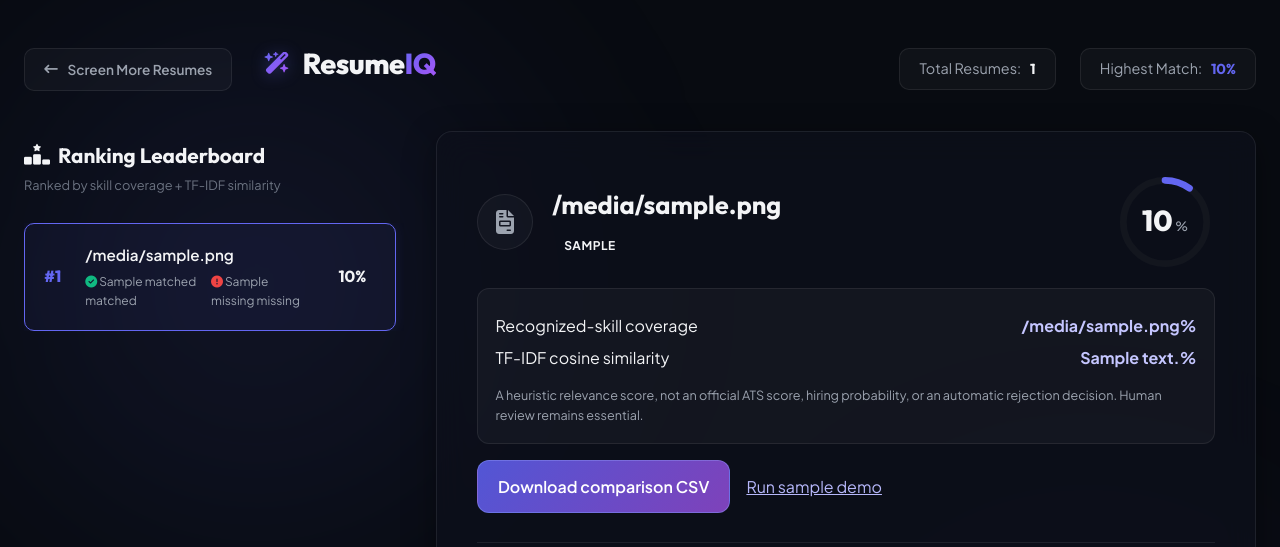
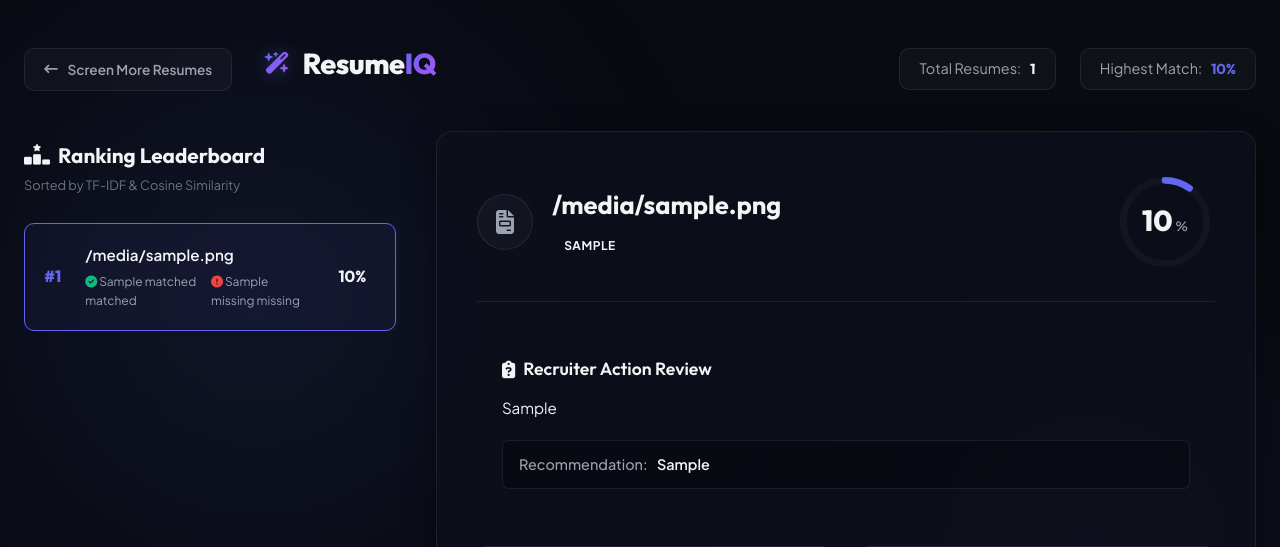
Before and after one commit to Aryan10Ben/ResumeIQ, a Flask app: template templates/result.html in a window 1280 px wide. Shown: the top 547 px of the page. Run offline with Flask 3, Linux system fonts and the light colour scheme; the template is opened without the code that fills it: most values are stand-ins (such as "Sample title", 1, 10 or a date in 2020).

Commit message:
Restore classic ResumeIQ upload-first interface (#2)
Revert UI to pre-upgrade HTML and CSS, remove instant demo and added export/breakdown controls, keep modular backend and safety improvements. PR CI: 27 tests passed and Vercel preview verified.

```diff
--- a/public/static/results.js
+++ b/public/static/results.js
@@ -30,8 +30,6 @@
             const feedbackBox = document.getElementById('detailFeedbackBox');
             feedbackBox.className = `recruiter-feedback-box bg-${data.rec_status_class}`;
             document.getElementById('detailExplanation').textContent = data.rec_explanation;
-            document.getElementById('detailTextSimilarity').textContent = data.text_similarity + '%';
-            document.getElementById('detailSkillCoverage').textContent = data.skill_coverage == null ? 'N/A' : data.skill_coverage + '%';
             document.getElementById('detailRecommendation').textContent = data.rec_recommendation;
 
             // 5. Update skills counts
@@ -71,29 +69,3 @@
                 document.querySelector('.report-panel').scrollIntoView({ behavior: 'smooth' });
             }
         }
-
-        // CSV export is generated client-side: uploaded resume text is never persisted.
-        const csvButton = document.getElementById('btnExportCsv');
-        if (csvButton) csvButton.addEventListener('click', () => {
-            const rows = [
-                ['Candidate', 'Relevance score', 'Skill coverage', 'TF-IDF similarity', 'Matched skills', 'Missing skills'],
-                ...candidates.map(item => [
-                    item.filename, item.score, item.skill_coverage == null ? '' : item.skill_coverage,
-                    item.text_similarity, item.matched_skills.join('; '), item.missing_skills.join('; ')
-                ])
-            ];
-            const escapeCsv = (value) => {
-                let str = String(value == null ? '' : value);
-                if (/^[=+\-@]/.test(str)) str = "'" + str; // Protect spreadsheet readers.
-                return '"' + str.replace(/"/g, '""') + '"';
-            };
-            const content = rows.map(row => row.map(escapeCsv).join(',')).join('\r\n');
-            const url = URL.createObjectURL(new Blob([content], { type: 'text/csv;charset=utf-8' }));
-            const link = document.createElement('a');
-            link.href = url;
-            link.download = 'resumeiq-results.csv';
-            document.body.appendChild(link);
-            link.click();
-            link.remove();
-            URL.revokeObjectURL(url);
-        });
--- a/public/static/style.css
+++ b/public/static/style.css
@@ -1280,17 +1280,3 @@ textarea:focus {
         justify-content: space-between;
     }
 }
-
-/* Interview-friendly demo, transparency and report actions */
-.demo-cta { display:flex; flex-direction:column; align-items:center; gap:0.75rem; margin:0.75rem 0 1.5rem; }
-.demo-btn { display:inline-block; border:1px solid rgba(140,160,255,.4); border-radius:12px; padding:.8rem 1.25rem; color:white; text-decoration:none; background:linear-gradient(130deg,#5256d5,#7e42ba); font:inherit; font-weight:600; cursor:pointer; text-align:center; }
-.demo-btn:hover, .demo-btn:focus-visible { filter:brightness(1.15); outline:2px solid #a7a9fa; outline-offset:2px; }
-.privacy-note { font-size:.78rem; color:var(--text-secondary); text-align:center; }
-.score-breakdown { margin:1rem 0; padding:1.1rem; background:rgba(255,255,255,.035); border:1px solid rgba(255,255,255,.08); border-radius:12px; }
-.score-breakdown > div { display:flex; justify-content:space-between; gap:1.2rem; margin:.4rem 0; }
-.score-breakdown strong { color:#c5c6ff; white-space:nowrap; }
-.score-disclaimer { color:var(--text-secondary); font-size:.79rem; margin-top:1rem; line-height:1.55; }
-.report-actions { display:flex; align-items:center; justify-content:flex-start; gap:1rem; flex-wrap:wrap; margin-bottom:1rem; }
-.report-demo-link { color:#b7b8fb; text-decoration:underline; }
-.candidate-card:focus-visible { outline:2px solid #b7b8fb; outline-offset:3px; }
-@media(max-width:640px){.score-breakdown > div{font-size:.86rem}.report-actions{flex-direction:column;align-items:stretch}}
--- a/templates/index.html
+++ b/templates/index.html
@@ -135,7 +135,6 @@
                 </div>
 
                 <!-- Action Button -->
-                <div class="demo-cta"><a class="demo-btn" href="{{ url_for('screening.demo') }}">Try an instant demo with 3 sample resumes</a><span class="privacy-note">No account needed · Files processed in memory · Up to 5 resumes (3.8 MB combined)</span></div>
                 <div class="submit-action-wrapper">
                     <button type="submit" class="btn-submit" id="btnSubmit">
                         <span class="btn-text">Screen & Rank Resumes</span>
--- a/templates/result.html
+++ b/templates/result.html
@@ -52,7 +52,7 @@
                 <section class="candidate-sidebar">
                     <div class="sidebar-header">
                         <h2><i class="fa-solid fa-ranking-star"></i> Ranking Leaderboard</h2>
-                        <p>Ranked by skill coverage + TF-IDF similarity</p>
+                        <p>Sorted by TF-IDF & Cosine Similarity</p>
                     </div>
 
                     <div class="candidate-cards-list">
@@ -111,15 +111,6 @@
                         </div>
 
                         <!-- Divider -->
-                        <div class="score-breakdown" aria-label="Transparent relevance score breakdown">
-                            <div><span>Recognized-skill coverage</span><strong id="detailSkillCoverage">{{ best_match.skill_coverage if best_match.skill_coverage is not none else 'N/A' }}{% if best_match.skill_coverage is not none %}%{% endif %}</strong></div>
-                            <div><span>TF-IDF cosine similarity</span><strong id="detailTextSimilarity">{{ best_match.text_similarity }}%</strong></div>
-                            <p class="score-disclaimer">A heuristic relevance score, not an official ATS score, hiring probability, or an automatic rejection decision. Human review remains essential.</p>
-                        </div>
-                        <div class="report-actions">
-                            <button class="demo-btn" id="btnExportCsv" type="button">Download comparison CSV</button>
-                            <a href="{{ url_for('screening.demo') }}" class="report-demo-link">Run sample demo</a>
-                        </div>
                         <hr class="report-divider">
 
                         <!-- Recruiter Action Card -->
```
Also changed, not shown: docs/architecture.md (+4 -5 lines), resumeiq/routes.py (+2 -8 lines), tests/test_routes.py (+21 -6 lines), README.md.
